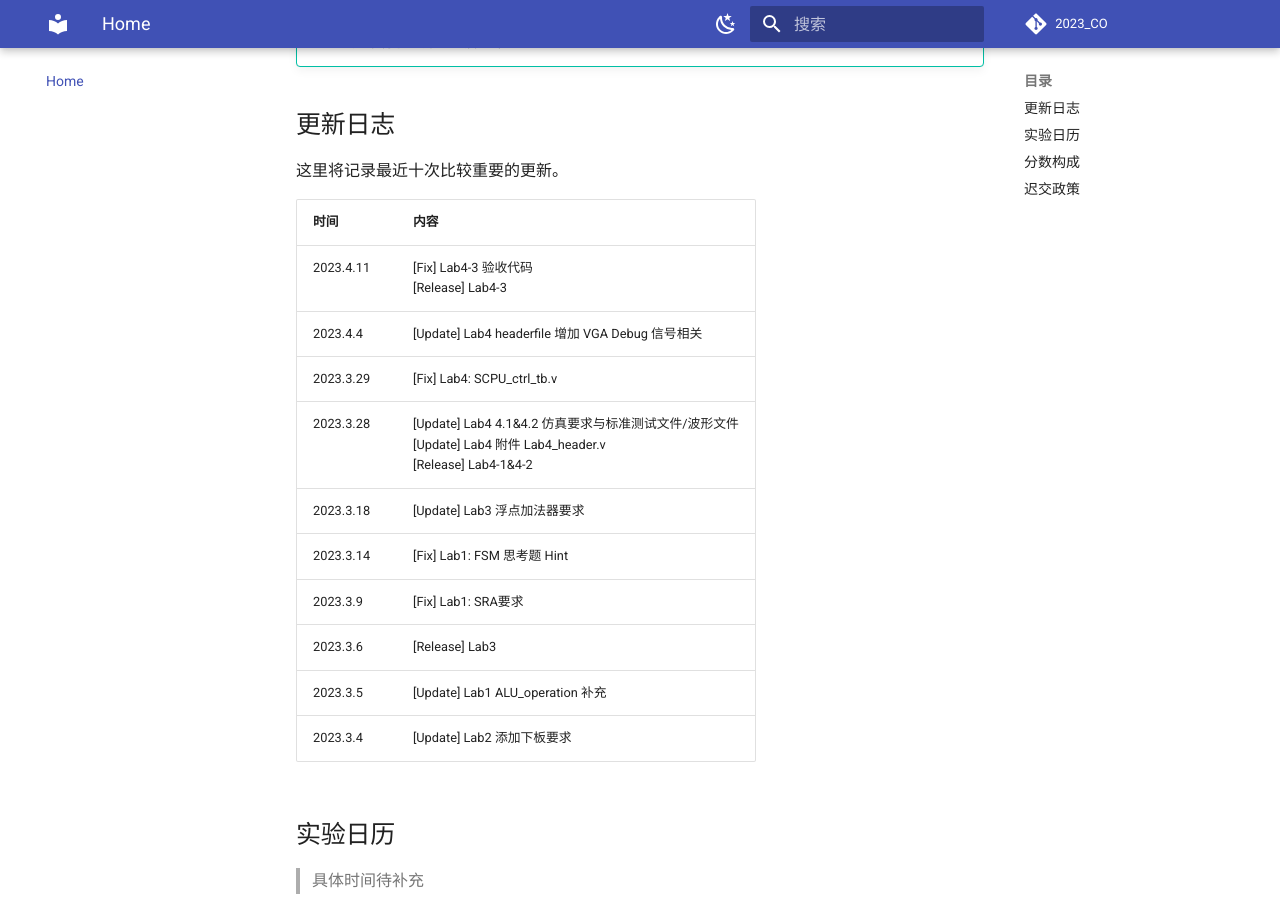
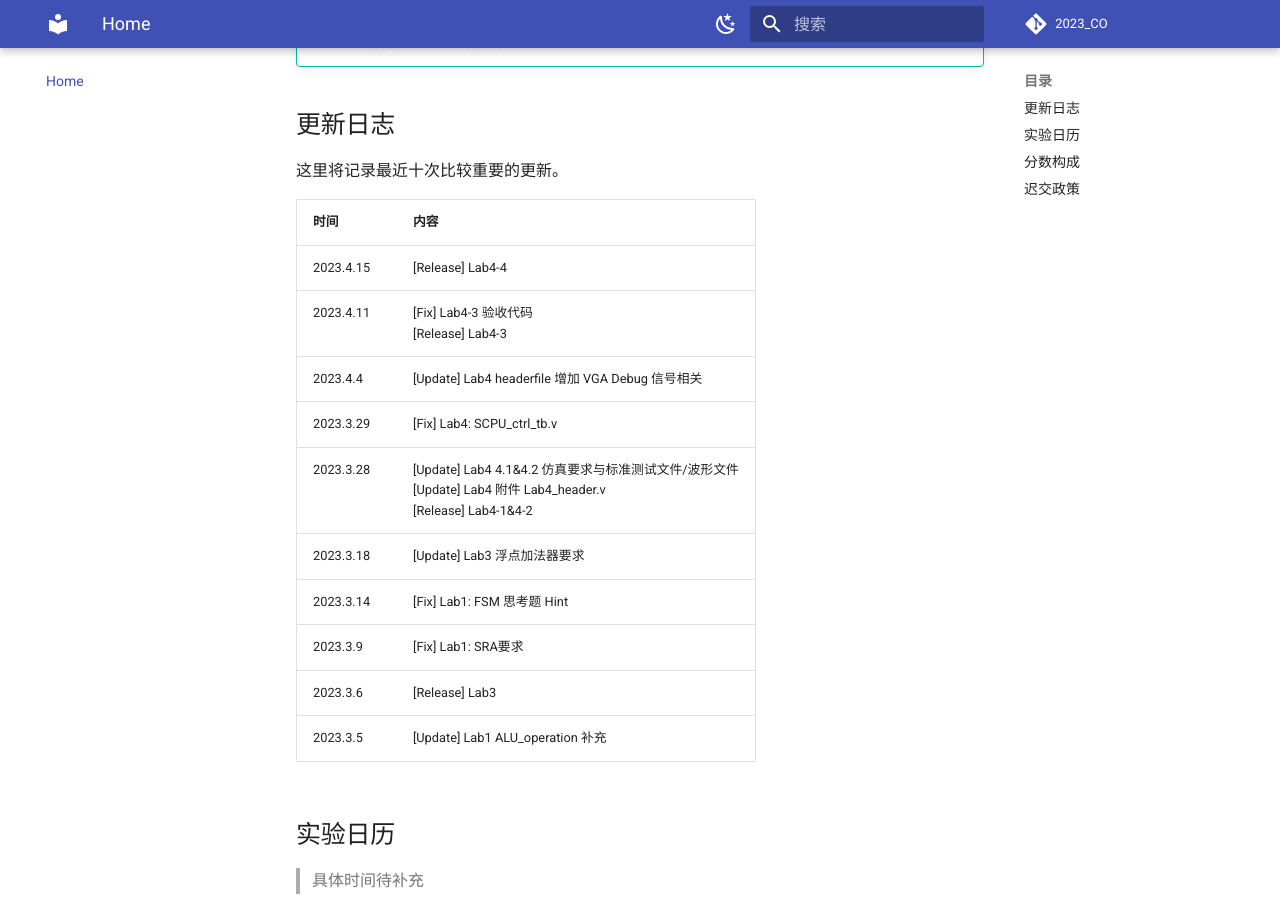
Before and after one commit to Guahao31/2023_CO, an MkDocs documentation site: the page built from docs/index.md, in a window 1280 px wide and 900 px high, scrolled down 549 px. Built offline with MkDocs 1.6.1 and Material for MkDocs 9.7.7, drawn with Linux system fonts in a browser that asks for light colours; comment, search, counter and statistics services are not loaded.

Commit message:
release: Lab4-4

```diff
--- a/docs/index.md
+++ b/docs/index.md
@@ -22,6 +22,7 @@
 
 | 时间 | 内容 |
 | --- | :------------------------------------ |
+| 2023.4.15 | [Release] Lab4-4 |
 | 2023.4.11 | [Fix] Lab4-3 验收代码 <br> [Release] Lab4-3 |
 | 2023.4.4 | [Update] Lab4 headerfile 增加 VGA Debug 信号相关 |
 | 2023.3.29 | [Fix] Lab4: SCPU_ctrl_tb.v |
@@ -31,7 +32,7 @@
 | 2023.3.9 | [Fix] Lab1: SRA要求 |
 | 2023.3.6 | [Release] Lab3 |
 | 2023.3.5 | [Update] Lab1 ALU_operation 补充 |
-| 2023.3.4 | [Update] Lab2 添加下板要求 |
+<!-- | 2023.3.4 | [Update] Lab2 添加下板要求 | -->
 <!-- | 2023.3.3 | [Release] Lab2 | -->
 <!-- | 2023.3.1 | [Update] Lab0 报告要求 <br> [Release] Lab1 | -->
 <!-- | 2023.2.28 | [Release] Lab0 | -->
```
Also changed, not shown: docs/Lab4/exception_interruption.md (+1 -1 lines).
